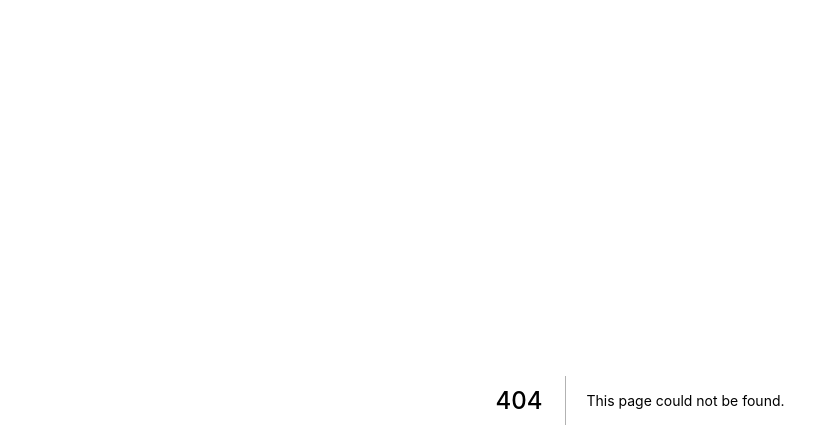
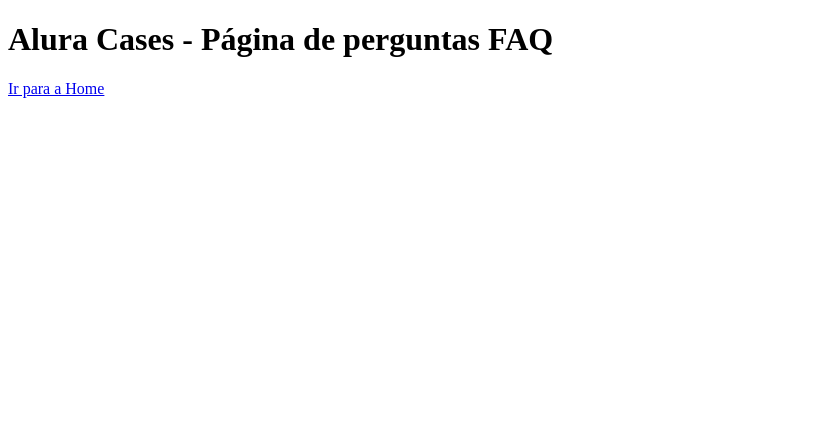
Before and after one commit to maria-baeta/next-alura, a Next.js app: page /faq in a window 1280 px wide. Before the commit this address had no page. Shown: the top 448 px of the page, without its empty margins (0-839 px from the left). Built offline with nearby package versions, Linux system fonts and the light colour scheme.

Commit message:
feat: Criando as páginas iniciais

```diff
--- /dev/null
+++ b/pages/faq.js
@@ -0,0 +1,14 @@
+import Link from "../src/components"
+
+const FAQPage = () => {
+  return (
+    <div>
+      <h1>
+        Alura Cases - Página de perguntas FAQ
+      </h1>
+      <Link href='/'>Ir para a Home</Link>
+    </div>
+  )
+}
+
+export default FAQPage
--- a/pages/index.js
+++ b/pages/index.js
@@ -1,9 +1,12 @@
+import Link from "../src/components"
+
 const HomePage = () => {
   return (
     <div>
       <h1>
         Alura Cases - Home
       </h1>
+      <Link href='/faq'>Ir para o FAQ</Link>
     </div>
   )
 }
--- /dev/null
+++ b/src/components/index.js
@@ -0,0 +1,15 @@
+import NextLink from 'next/link'
+
+const Link = ({ children, href, ...props }) => {
+  return (
+    <NextLink href={href}>
+      <a
+        {...props}
+      >
+        {children}
+      </a>
+    </NextLink>
+  )
+}
+
+export default Link
```
Also changed, not shown: pages/404.js (added, +14 -0 lines).
